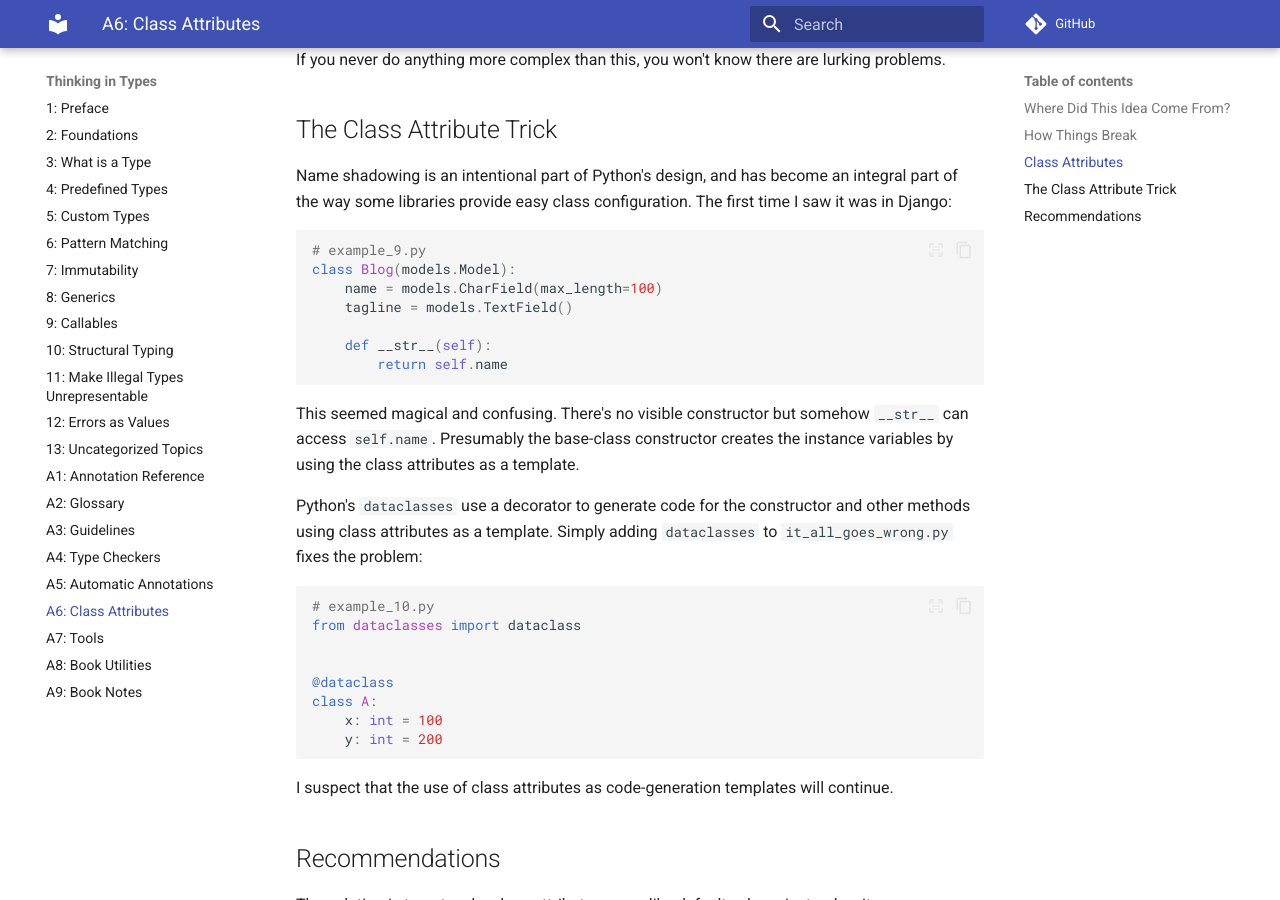
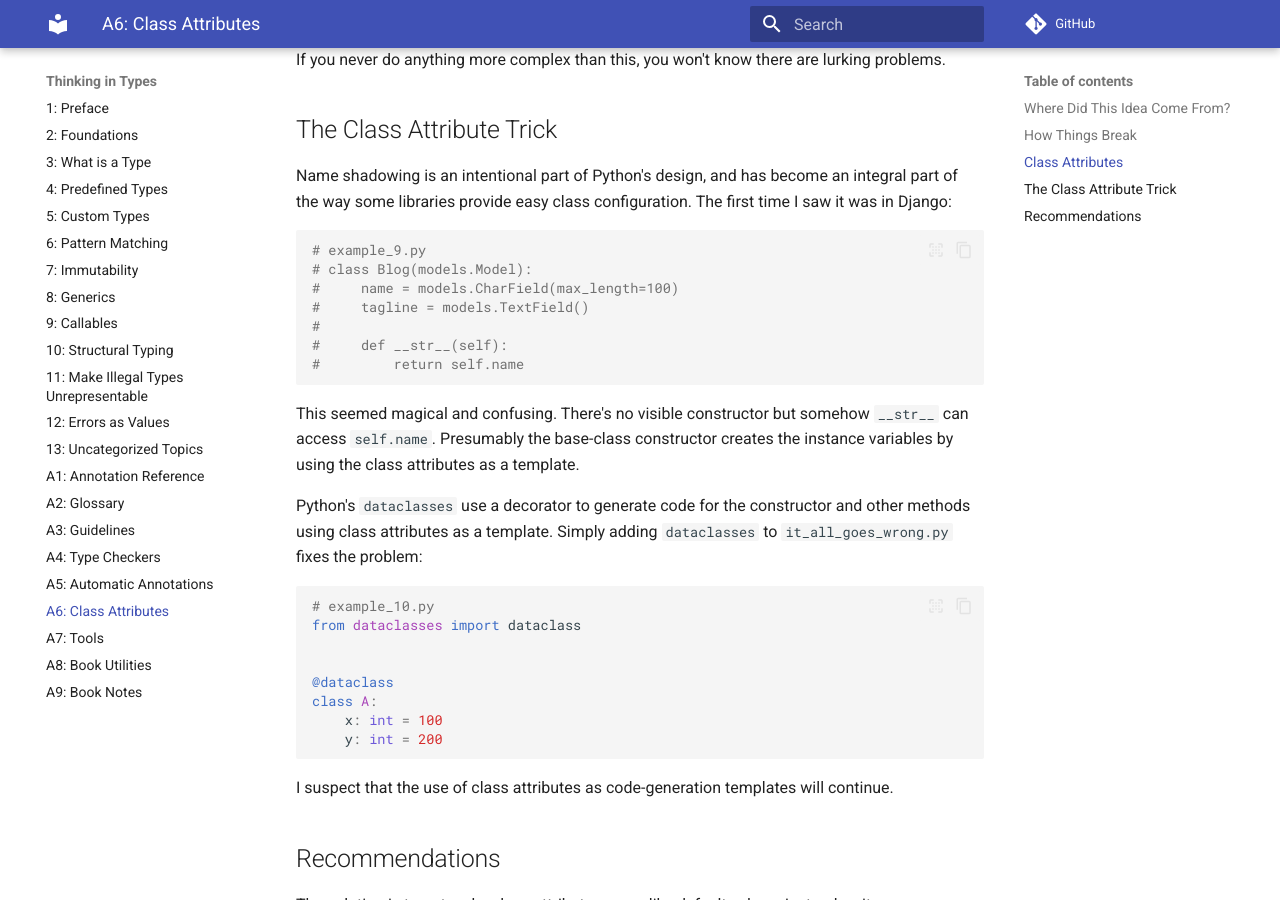
Before and after one commit to ThinkingInTypes/ThinkingInTypes.github.io, an MkDocs documentation site: the page built from Chapters/A6_Class_Attributes.md, in a window 1280 px wide and 900 px high, scrolled down 8841 px. Built offline with MkDocs 1.6.1 and Material for MkDocs 9.7.7, drawn with Linux system fonts in a browser that asks for light colours; comment, search, counter and statistics services are not loaded.

Commit message:
Fixing examples

````diff
--- a/Chapters/A6_Class_Attributes.md
+++ b/Chapters/A6_Class_Attributes.md
@@ -451,12 +451,12 @@ first time I saw it was in Django:
 
 ```python
 # example_9.py
-class Blog(models.Model):
-    name = models.CharField(max_length=100)
-    tagline = models.TextField()
-
-    def __str__(self):
-        return self.name
+# class Blog(models.Model):
+#     name = models.CharField(max_length=100)
+#     tagline = models.TextField()
+#
+#     def __str__(self):
+#         return self.name
 ```
 
 This seemed magical and confusing. There's no visible constructor but somehow
````
Also changed, not shown: Chapters/12_Errors_as_Values.md (+1 -1 lines), 1 other file.
